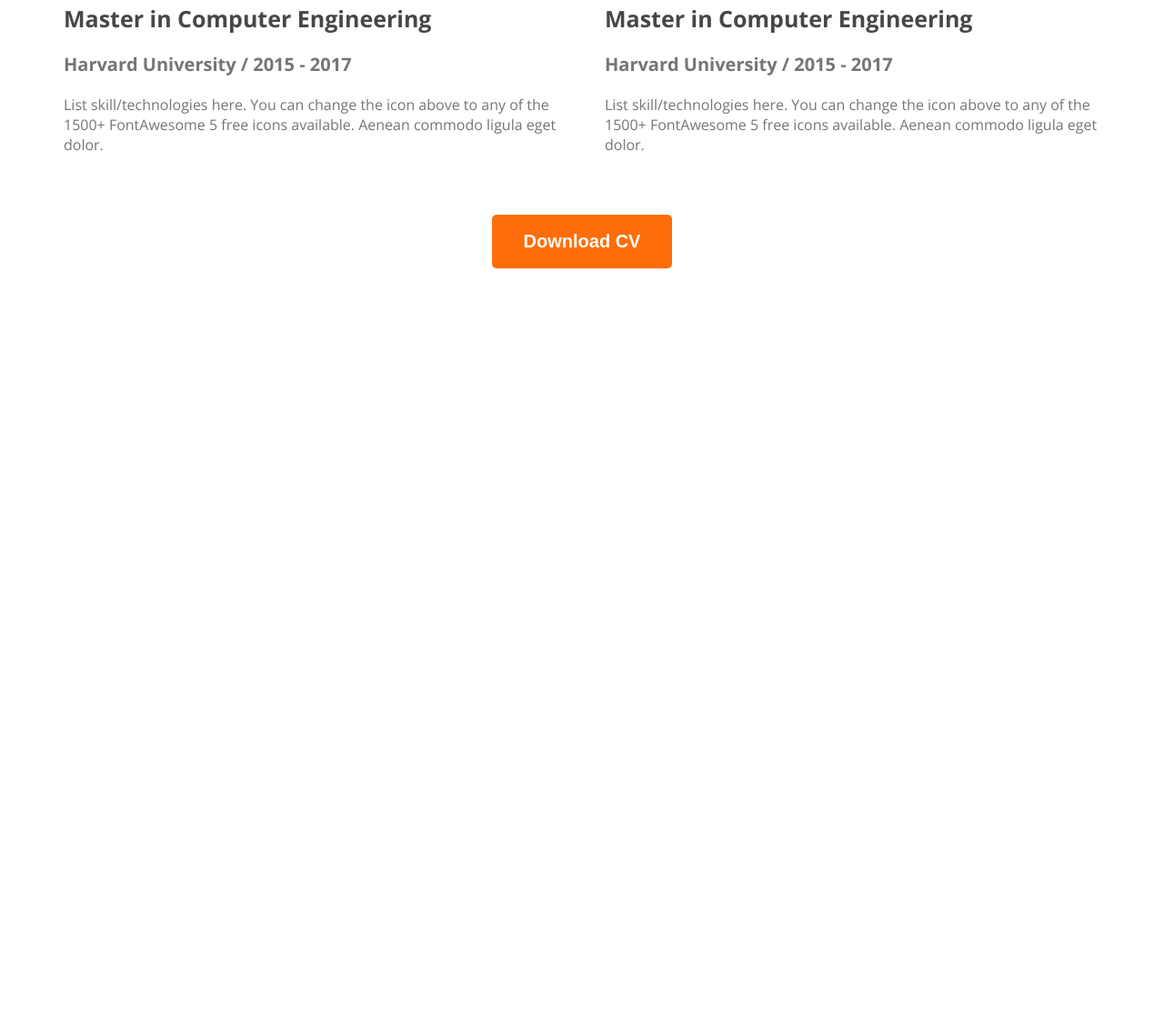
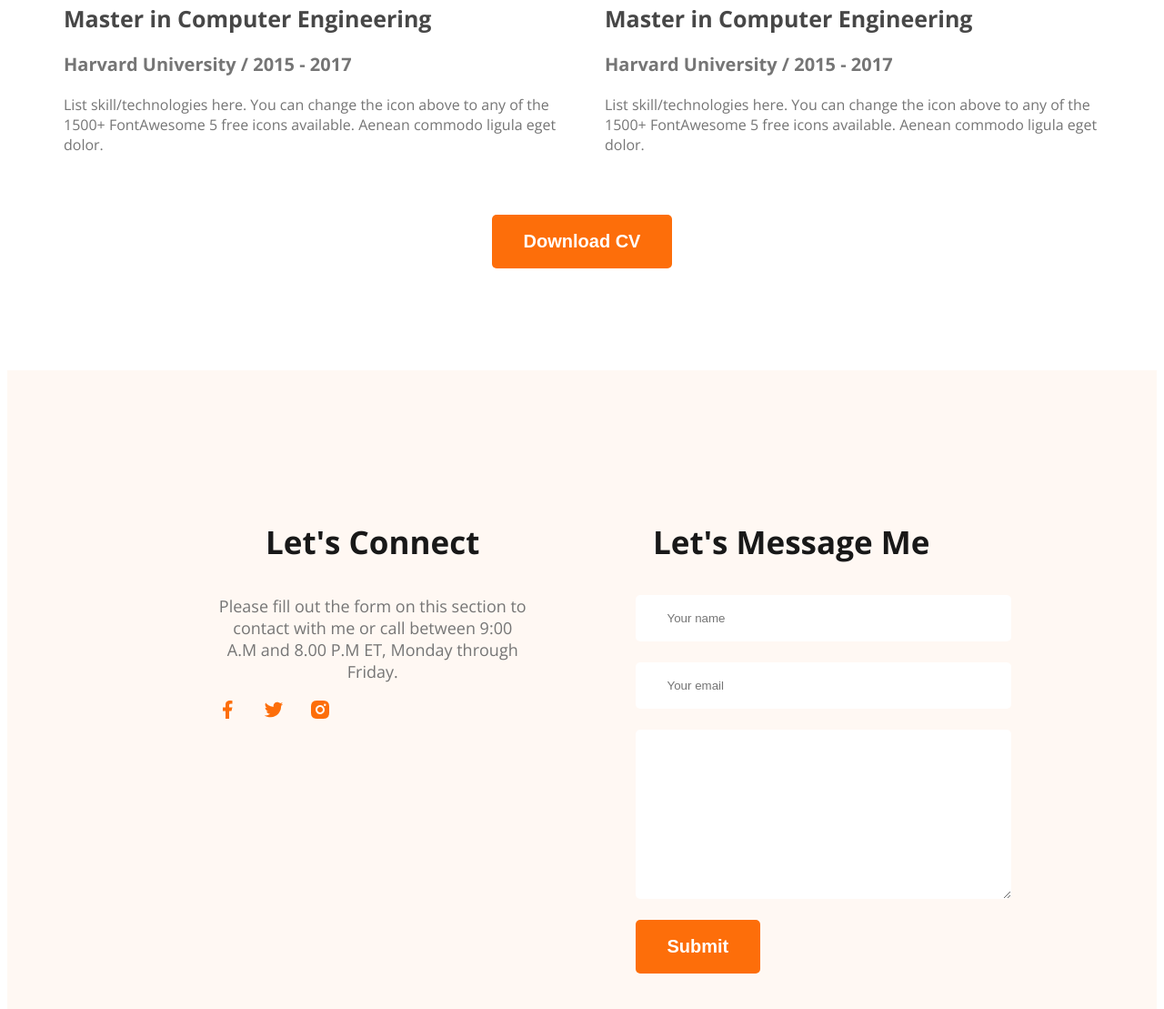
Before and after one commit to sohan704/developer-portfolio, a plain HTML site: page index.html in a window 1280 px wide. Shown: the part 3033-4142 px from the top of the page at 91% size. Before the commit the page ends 3336 px from the top, so only its background shows below. Drawn offline with nearby package versions, Linux system fonts and the light colour scheme.

Commit message:
finished footer section with contact form

```diff
--- a/index.html
+++ b/index.html
@@ -150,7 +150,24 @@
     </section>
   </main>
   <footer>
-
+    <div class="footer-column">
+      <h3 class="section-title">Let's Connect</h3>
+      <p class="section-description">Please fill out the form on this section to contact with me or call between 9:00 A.M and 8.00 P.M ET, Monday through Friday.</p>
+      <div class="social-links">
+        <a href=""><img src="images/icons/facebook.png" alt=""></a>
+        <a href=""><img src="images/icons/twitter.png" alt=""></a>
+        <a href=""><img src="images/icons/insta.png" alt=""></a>
+      </div>
+    </div>
+    <div class="footer-column">
+       <h3 class="section-title">Let's Message Me</h3>
+        <form action="" class="contact">
+          <input type="text" name="" id="" placeholder="Your name">
+          <input type="email" name="" id="" placeholder="Your email">
+          <textarea name="" id="" cols="30" rows="10"></textarea>
+          <button class="btn-primary">Submit</button>
+        </form>
+    </div>
   </footer>
 </body>
 </html>
--- a/styles/portfolio.css
+++ b/styles/portfolio.css
@@ -247,4 +247,32 @@ font-weight: 400;
 .download-cv{
   text-align: center;
   margin-top: 50px;
+  margin-bottom: 0px;
 }
+
+/* footer style */
+
+footer{
+  display: flex;
+  background: #FFF8F3;
+  margin-top: 112px;
+  padding: 130px 230px;
+  gap: 117px;
+}
+
+.footer-column{
+  width: 50%;
+}
+
+.social-links > a {
+  margin-right: 23px;
+}
+.contact input,textarea{
+  display: block;
+  margin-bottom: 23px;
+  padding: 18px 35px;
+  border-radius: 5px;
+  color: #FFF;
+  border: 0px;
+  width: 100%;
+}
```
